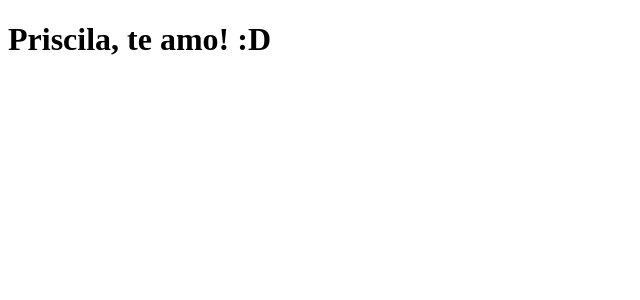
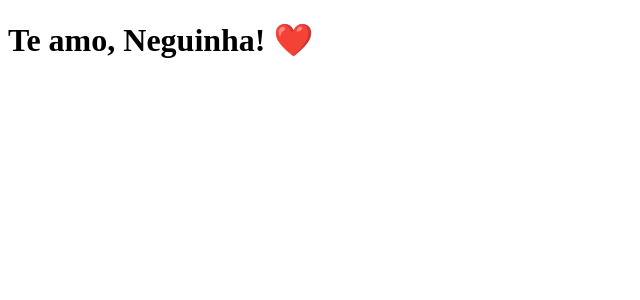
Before and after one commit to endmrf/clone-tabnews, a Next.js app: page / in a window 1280 px wide. Shown: the top 300 px of the page, without its empty margins (0-640 px from the left). Built offline with nearby package versions, Linux system fonts and the light colour scheme.

Commit message:
modifica a frase novamente

```diff
--- a/pages/index.js
+++ b/pages/index.js
@@ -1,5 +1,5 @@
 function Home() {
-    return <h1>Priscila, te amo! :D</h1>
+    return <h1>Te amo, Neguinha! ❤️</h1>
 }
 
 export default Home;
```
